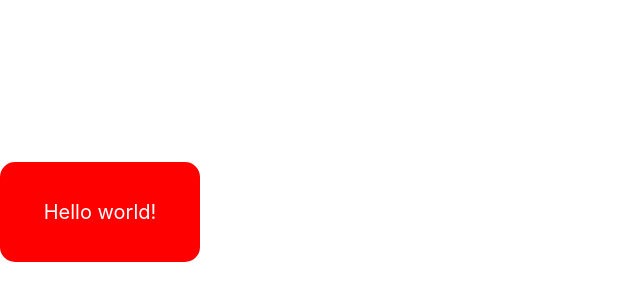
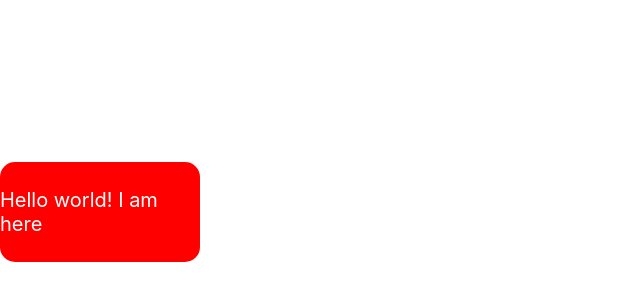
Before and after one commit to Artorien/FramerMotion1, a React (Create React App) app: page / in a window 1280 px wide. Shown: the part 188-488 px from the top of the page, without its empty margins (0-640 px from the left). Built offline with nearby package versions, Linux system fonts and the light colour scheme.

Commit message:
some changes

```diff
--- a/src/components/MainPage/MainPage.jsx
+++ b/src/components/MainPage/MainPage.jsx
@@ -6,11 +6,11 @@
     <motion.div
       whileHover={{ scale: 1.2 }}
       whileTap={{ scale: 1.1 }}
-      // transition={{ duration: 1 }}
+      transition={{ duration: 1 }}
       dragConstraints={{ left: -100, right: 100 }}
       className="animatedBlock"
     >
-      <p>Hello world!</p>
+      <p>Hello world! I am here</p>
     </motion.div>
   );
 }
```
